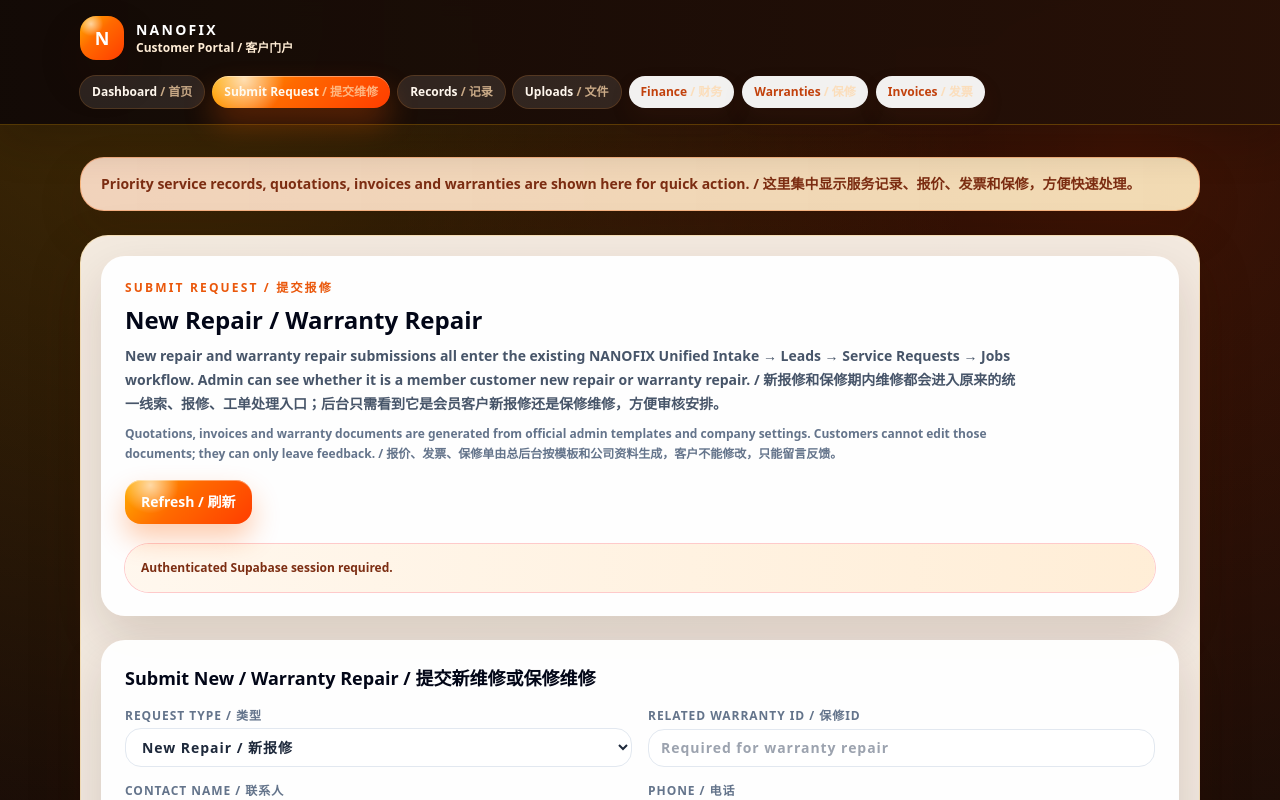
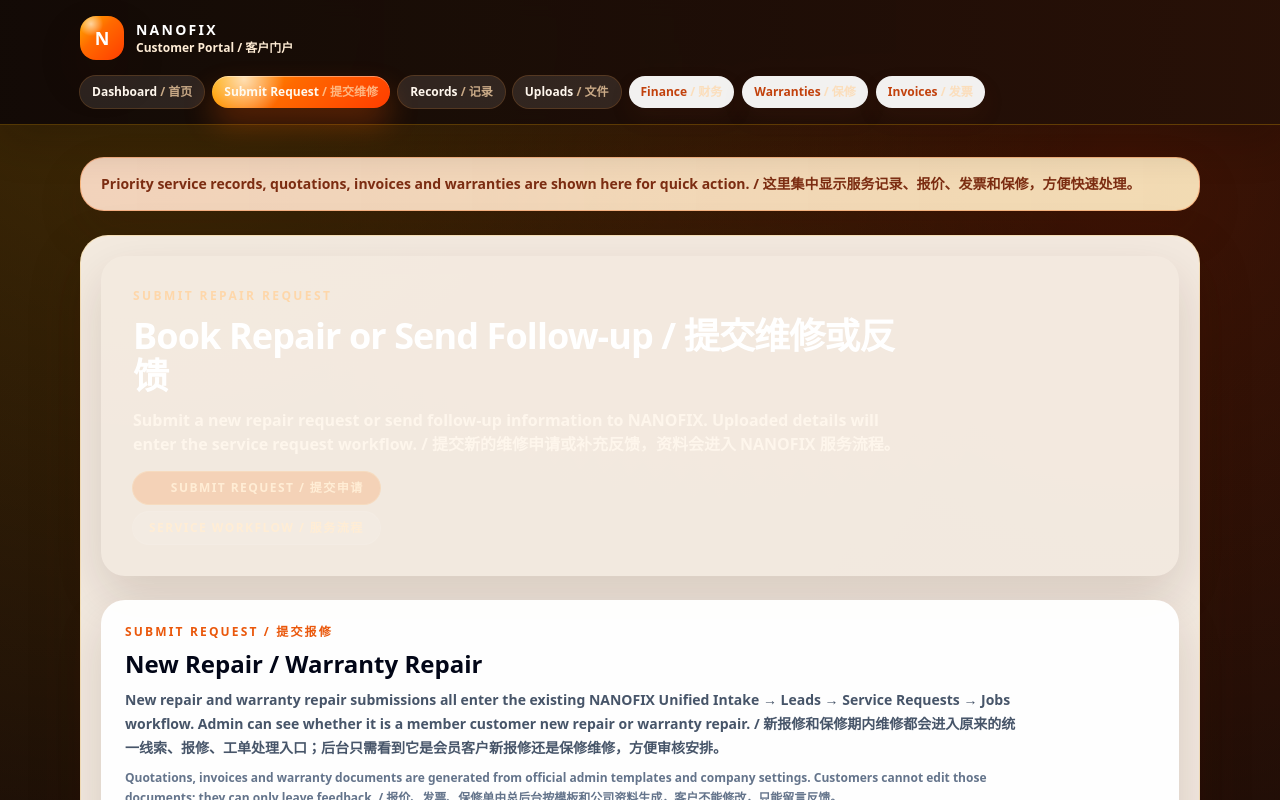
Before and after one commit to gaven2027-hash/NANOFIX_V28_UNIFIED_WEBSITE_ADMIN, a Next.js app: page /customer-portal/submit-request in a window 1280 px wide. Shown: the top 800 px of the page. Built offline with nearby package versions, Linux system fonts and the light colour scheme; no server answers.

Commit message:
Apply page frame to customer submit request

```diff
--- a/app/customer-portal/submit-request/page.tsx
+++ b/app/customer-portal/submit-request/page.tsx
@@ -1,12 +1,21 @@
 export const dynamic = 'force-dynamic';
 
+import { CustomerPortalPageFrame } from '@/components/CustomerPortalPageFrame';
 import { CustomerPortalRequestAndFeedbackPanel } from '@/components/CustomerPortalRequestAndFeedbackPanel';
 import { CustomerPortalShell } from '@/components/CustomerPortalShell';
 
 export default function Page() {
   return (
     <CustomerPortalShell>
-      <CustomerPortalRequestAndFeedbackPanel />
+      <CustomerPortalPageFrame
+        eyebrow="Submit Repair Request"
+        title="Book Repair or Send Follow-up / 提交维修或反馈"
+        description="Submit a new repair request or send follow-up information to NANOFIX. Uploaded details will enter the service request workflow. / 提交新的维修申请或补充反馈，资料会进入 NANOFIX 服务流程。"
+        primaryLabel="Submit Request / 提交申请"
+        secondaryLabel="Service Workflow / 服务流程"
+      >
+        <CustomerPortalRequestAndFeedbackPanel />
+      </CustomerPortalPageFrame>
     </CustomerPortalShell>
   );
 }
```
